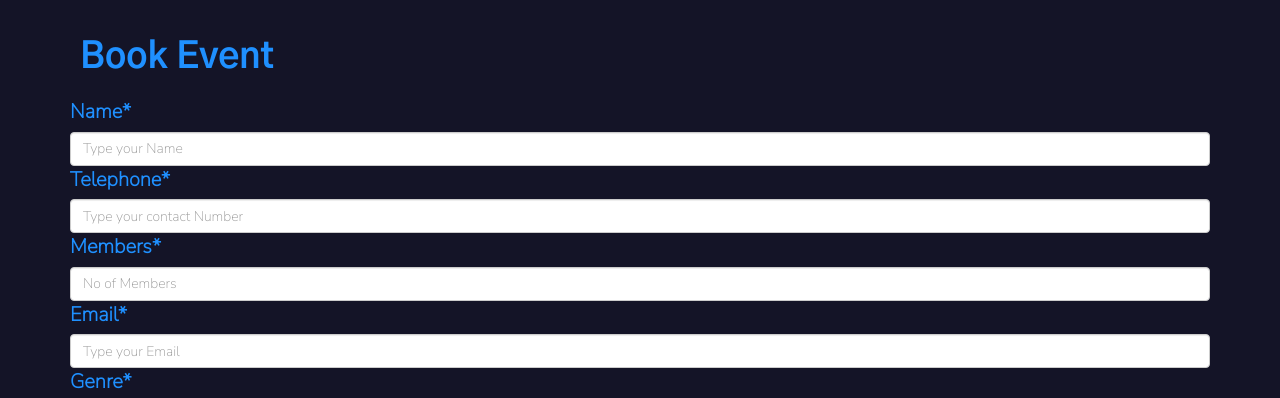
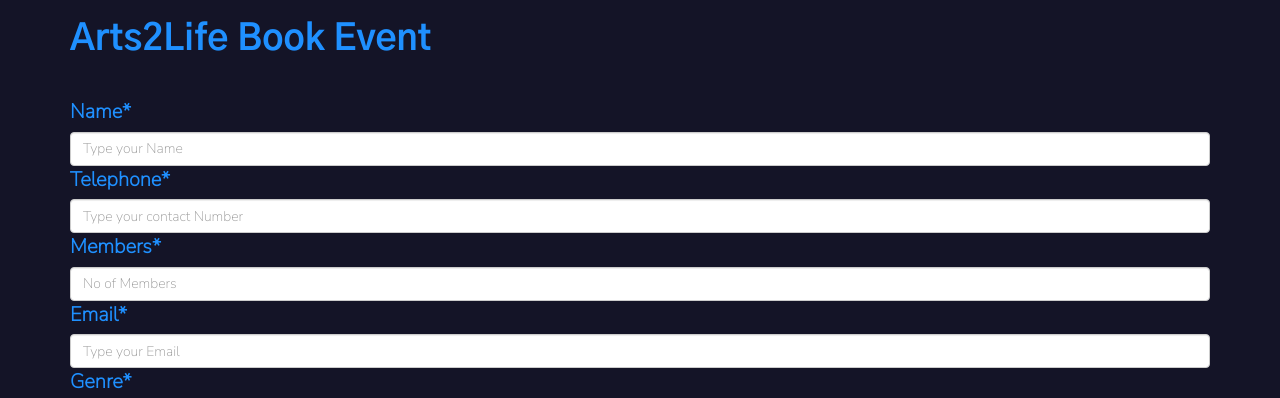
Before and after one commit to sairaawan/booking_event, a Django app: page / in a window 1280 px wide. Shown: the top 398 px of the page. Run offline with Django 3.2, Linux system fonts and the light colour scheme; data comes from the database, SQL or seed files in the repository; some libraries are stand-ins or nearby versions.

Commit message:
Update index.html

```diff
--- a/Templates/index.html
+++ b/Templates/index.html
@@ -16,21 +16,10 @@
   margin: 4px 2px;
   cursor: pointer;
 }
-.header img {
-  float: left;
-  width: 100px;
-  height: 100px;
-  background: #555;
-}
 
-.header h1 {
-  position: relative;
-  top: 18px;
-  left: 10px;
-}
 </style>
 
-          <title >Book Event</title>
+          <title >A2L Book Event</title>
 
 
      </head>
@@ -53,7 +42,7 @@
 
 
 
-        	<div style="font-family: 'Gothic A1';"><h1>Book Event</h1></div>
+        	<div style="font-family: 'Gothic A1';"><h1>Arts2Life Book Event</h1></div>
             </div>
         	<br>
 
```
